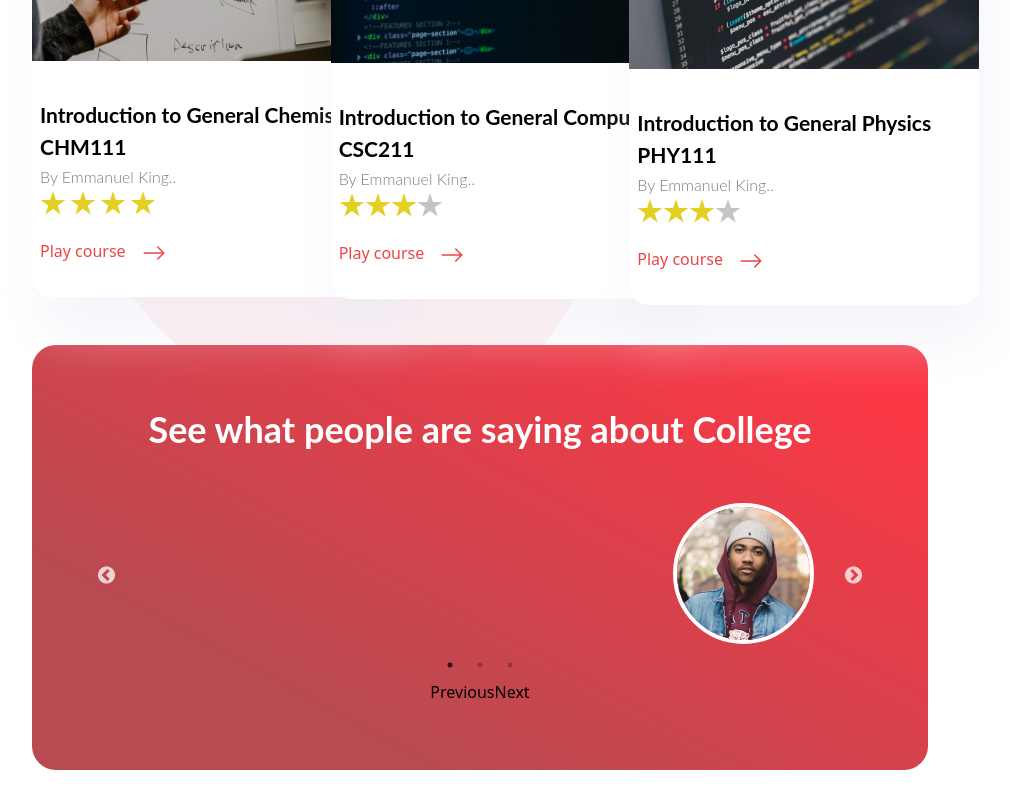
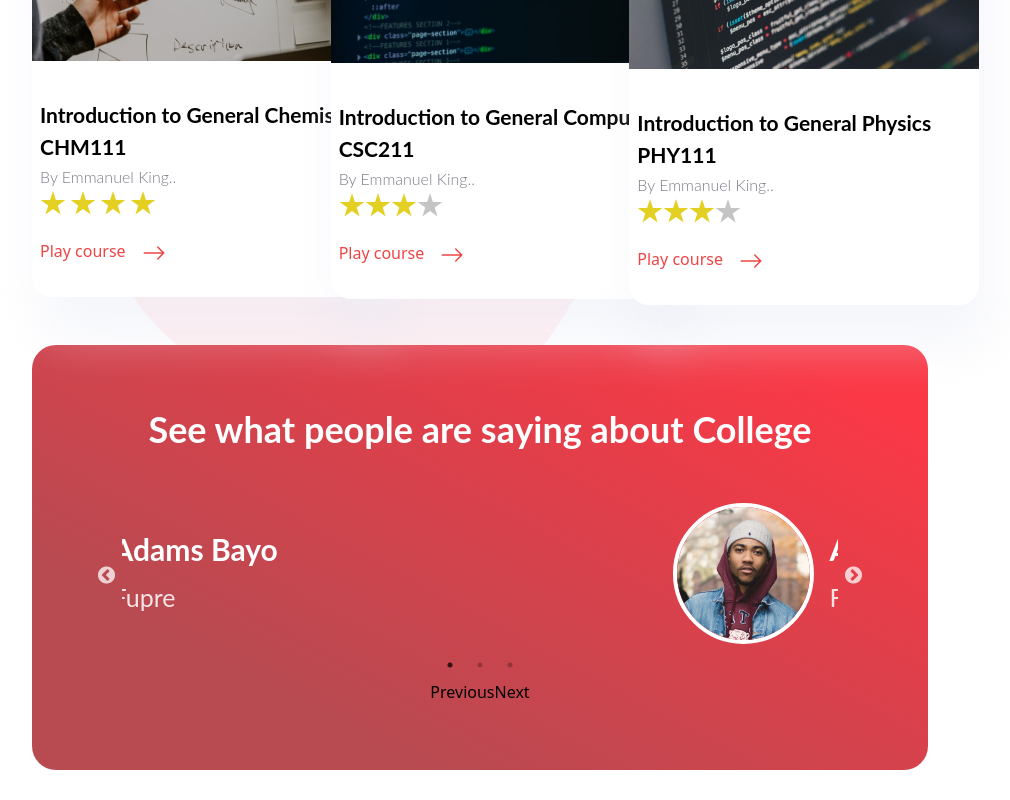
Before and after one commit to Ayomikuolatunji/college-next-page, a Next.js app: page / in a window 1280 px wide. Shown: the part 4042-4842 px from the top of the page, without its empty margins (160-1170 px from the left). Built offline with nearby package versions, Linux system fonts and the light colour scheme.

Commit message:
testimonial page

```diff
--- a/components/testimonial/Testimonial.js
+++ b/components/testimonial/Testimonial.js
@@ -30,10 +30,41 @@ const Title=styled.div`
         color: #FFFFFF;
         mix-blend-mode: normal;
         margin-top: 40px;
+
+        @media (max-width:640px){
+            font-size: 28px;
+        }
+    }
+
+    @media (max-width:640px){
+      padding-left:3px;
+      padding-right: 3px;
     }
 `
 const Left=styled.div`
    display: flex;
+   align-items: center;
+
+   h1{
+    font-family: 'Lato';
+    font-style: normal;
+    font-weight: 700;
+    font-size: 30px;
+    line-height: 48px;
+    /* identical to box height, or 218% */
+    color: #FFFFFF;
+    mix-blend-mode: normal;
+    }
+    h3{
+        font-family: 'Lato';
+        font-style: normal;
+        font-weight: 400;
+        font-size: 25px;
+        line-height: 48px;
+        /* identical to box height, or 267% */
+        color: rgba(255, 255, 255, 0.85);
+        mix-blend-mode: normal;
+    }
 `
 
 const Right=styled.div`
@@ -97,7 +128,7 @@ export default class Testimonial extends Component {
                 {data?.map(each=>{
                     return <Box>
                         <Grid container columns={12}>
-                                <Grid md={12}>
+                                <Grid md={12} xs={12}>
                                     <Left>
                                             <div className="img">
                                                 <img
@@ -106,12 +137,13 @@ export default class Testimonial extends Component {
                                                  className="rounded-full border-4 border-white"
                                                 />
                                             </div>
-                                            <div className="title">
-
+                                            <div className="title ml-4">
+                                                <h1>{each.name}</h1>
+                                                <h3>{each.school}</h3>
                                             </div>
                                     </Left>
                                 </Grid>
-                                <Grid md={12}>
+                                <Grid md={12} xs={12}>
                                     <Right>
 
                                     </Right>
```
